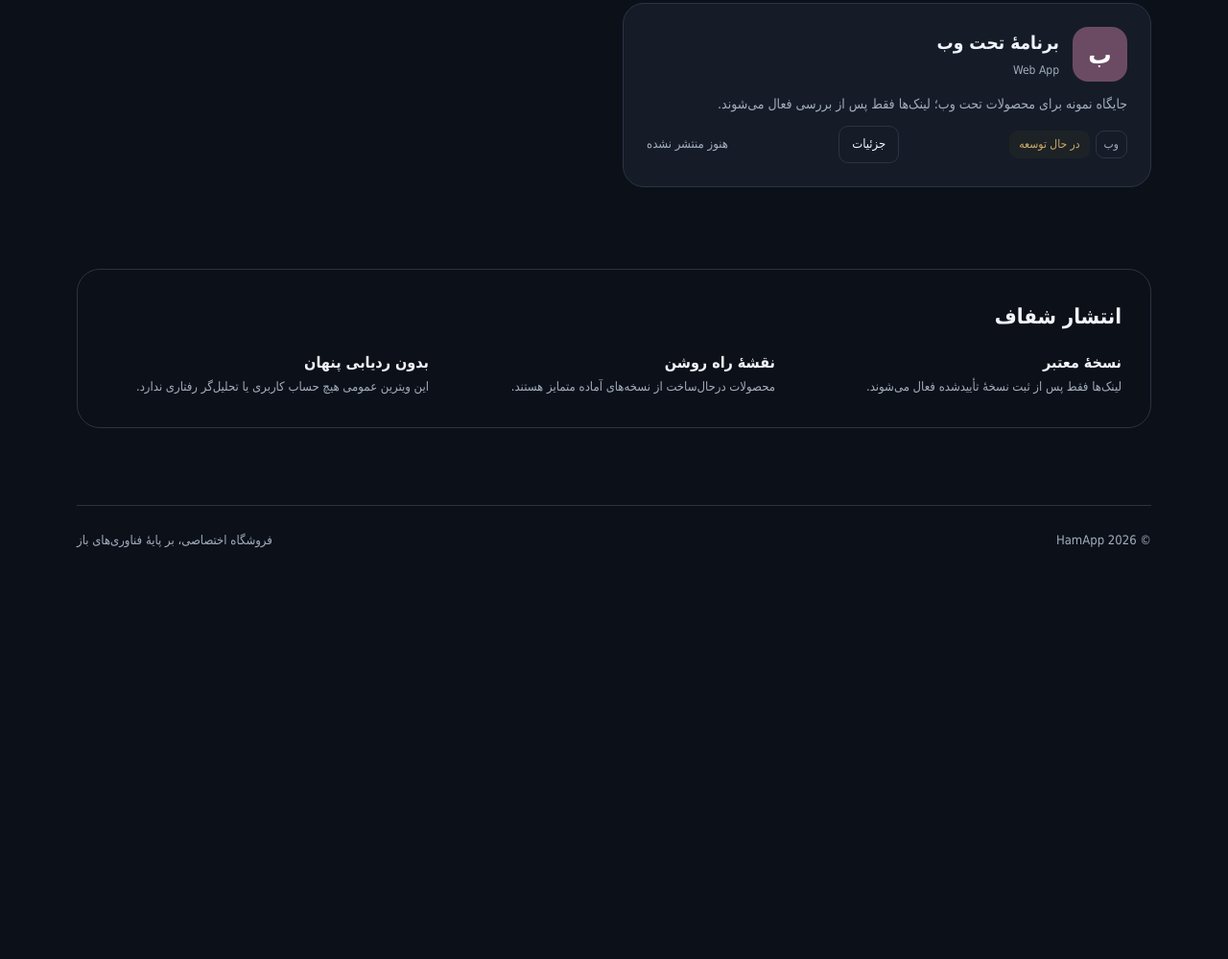
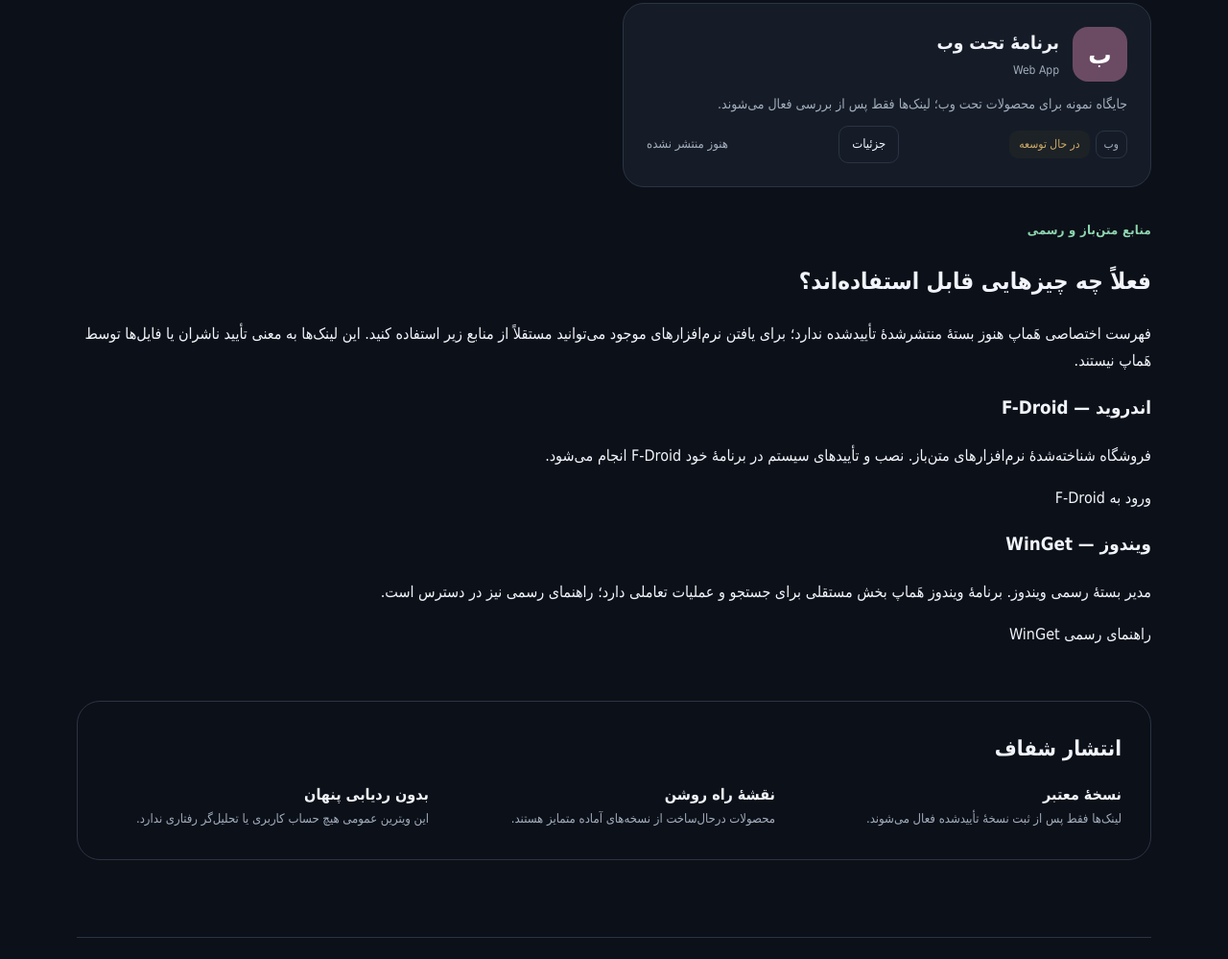
Before and after one commit to rezamahrm100-ops/hamapp-store, a plain HTML site: page web/index.html in a window 1280 px wide. Shown: the part 937-1936 px from the top of the page at 96% size. Before the commit the page ends 1557 px from the top, so only its background shows below. Drawn offline with Linux system fonts and the light colour scheme; files whose address does not match are found by name.

Commit message:
ui(web): visible honest external open-source discovery channels for immediate use

```diff
--- a/web/index.html
+++ b/web/index.html
@@ -54,6 +54,23 @@
         <div id="detailsContent" class="details-content"></div>
       </dialog>
     </section>
+    <section class="external-sources" aria-labelledby="external-title">
+      <span class="eyebrow">منابع متن‌باز و رسمی</span>
+      <h2 id="external-title">فعلاً چه چیزهایی قابل استفاده‌اند؟</h2>
+      <p>فهرست اختصاصی هَماپ هنوز بستهٔ منتشرشدهٔ تأییدشده ندارد؛ برای یافتن نرم‌افزارهای موجود می‌توانید مستقلاً از منابع زیر استفاده کنید. این لینک‌ها به معنی تأیید ناشران یا فایل‌ها توسط هَماپ نیستند.</p>
+      <div class="external-grid">
+        <article>
+          <h3>اندروید — F-Droid</h3>
+          <p>فروشگاه شناخته‌شدهٔ نرم‌افزارهای متن‌باز. نصب و تأییدهای سیستم در برنامهٔ خود F-Droid انجام می‌شود.</p>
+          <a href="https://f-droid.org/" target="_blank" rel="noopener noreferrer" aria-label="بازکردن سایت رسمی F-Droid در زبانهٔ جدید">ورود به F-Droid</a>
+        </article>
+        <article>
+          <h3>ویندوز — WinGet</h3>
+          <p>مدیر بستهٔ رسمی ویندوز. برنامهٔ ویندوز هَماپ بخش مستقلی برای جستجو و عملیات تعاملی دارد؛ راهنمای رسمی نیز در دسترس است.</p>
+          <a href="https://learn.microsoft.com/en-us/windows/package-manager/winget/" target="_blank" rel="noopener noreferrer" aria-label="مشاهدهٔ مستندات رسمی WinGet در زبانهٔ جدید">راهنمای رسمی WinGet</a>
+        </article>
+      </div>
+    </section>
     <section class="trust" aria-labelledby="trust-title"><h2 id="trust-title">انتشار شفاف</h2><div class="trust-grid"><p><strong>نسخهٔ معتبر</strong><span>لینک‌ها فقط پس از ثبت نسخهٔ تأییدشده فعال می‌شوند.</span></p><p><strong>نقشهٔ راه روشن</strong><span>محصولات درحال‌ساخت از نسخه‌های آماده متمایز هستند.</span></p><p><strong>بدون ردیابی پنهان</strong><span>این ویترین عمومی هیچ حساب کاربری یا تحلیل‌گر رفتاری ندارد.</span></p></div></section>
   </main>
   <footer class="footer shell"><span>© <span id="year"></span> HamApp</span><span>فروشگاه اختصاصی، بر پایهٔ فناوری‌های باز</span></footer>
```
